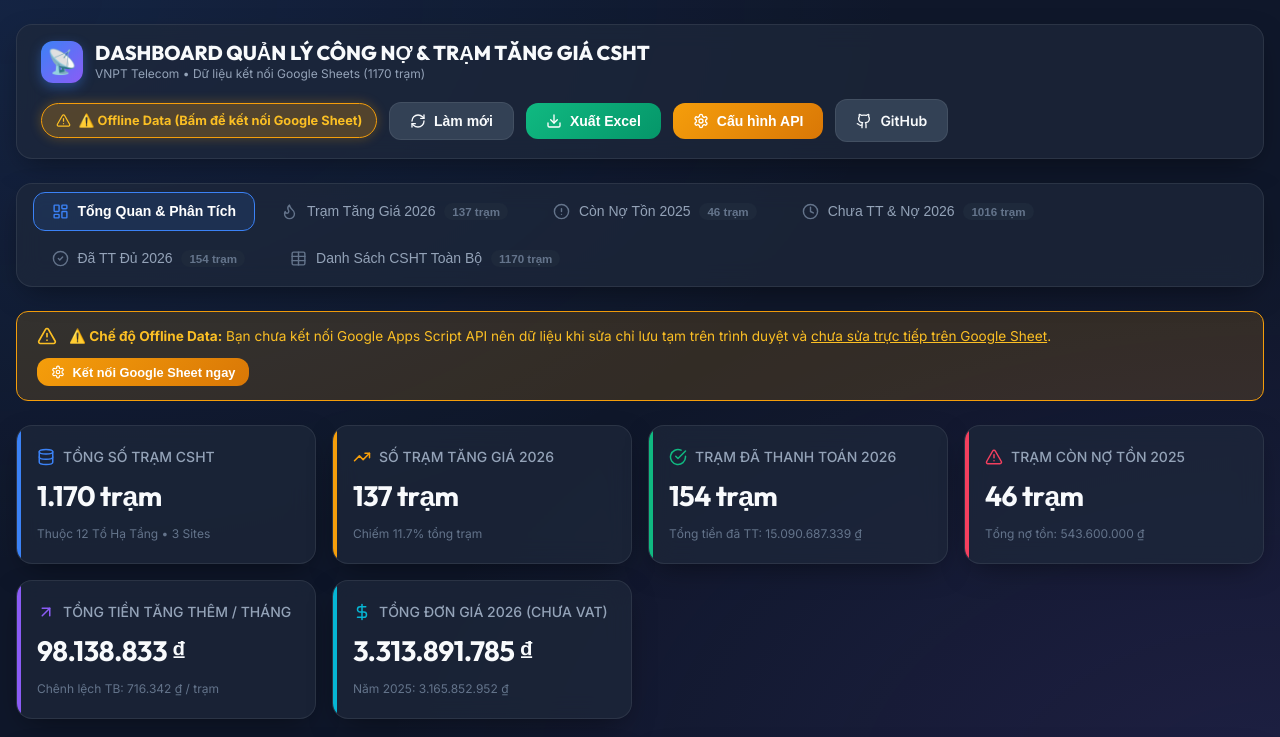
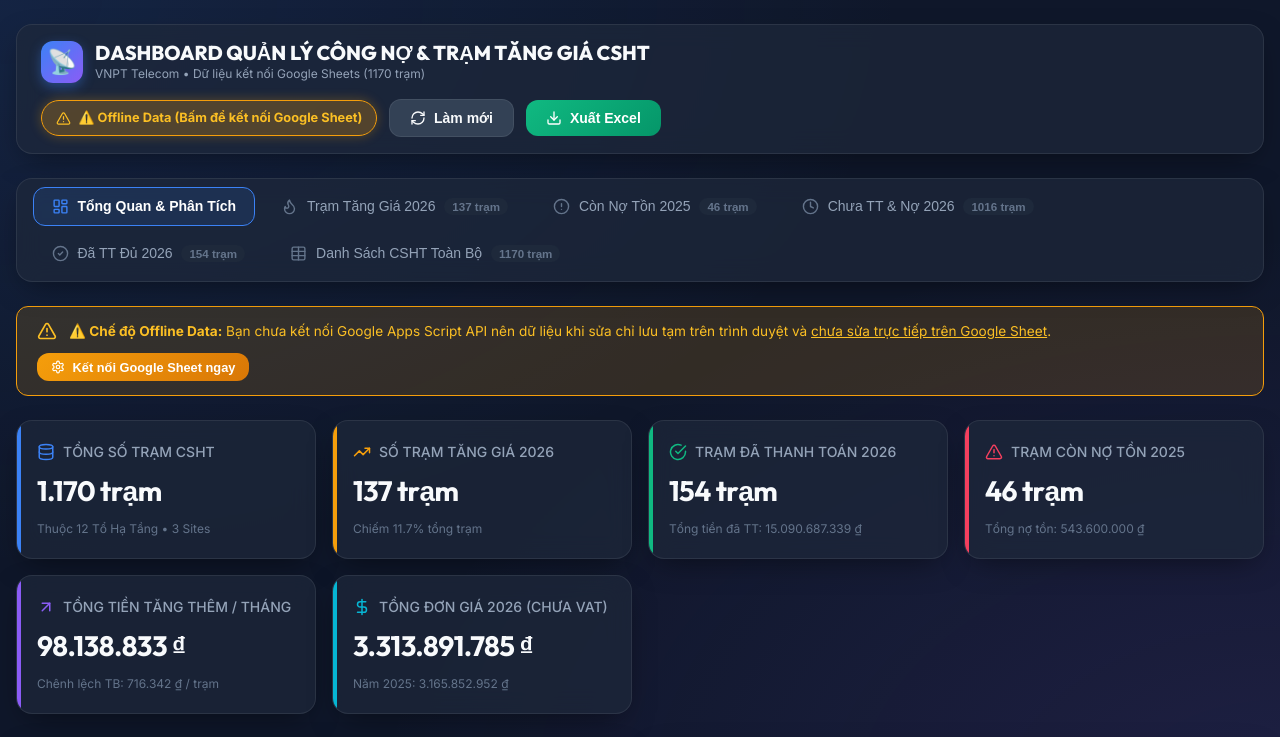
Before and after one commit to ttkdvp-prog/congnoCSHT, a React (Vite) app: page / in a window 1280 px wide. Shown: the top 737 px of the page. Built offline with nearby package versions, Linux system fonts and the light colour scheme; no server answers.

Commit message:
style: hide Cấu hình API and GitHub buttons from Header

```diff
--- a/src/components/Header.jsx
+++ b/src/components/Header.jsx
@@ -123,22 +123,6 @@ export default function Header({
             <Download size={16} />
             <span>Xuất Excel</span>
           </button>
-
-          <button className="btn btn-amber" onClick={onOpenConfig} title="Cấu hình Google Apps Script API URL">
-            <Settings size={16} />
-            <span>Cấu hình API</span>
-          </button>
-
-          <a
-            href="https://github.com/ttkdvp-prog/congnoCSHT"
-            target="_blank"
-            rel="noreferrer"
-            className="btn btn-secondary"
-            title="Repository GitHub"
-          >
-            <Github size={16} />
-            <span>GitHub</span>
-          </a>
         </div>
 
       </div>
```
